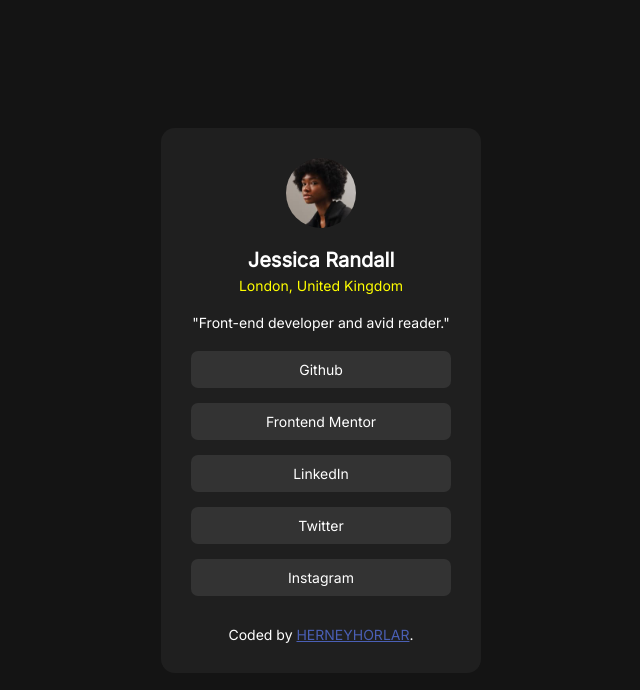
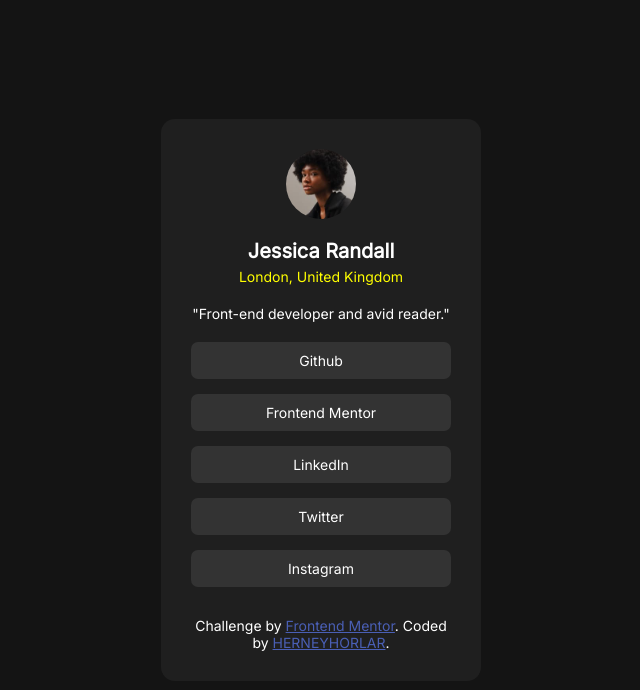
Before and after one commit to Therealherney/social-link, a plain HTML site: page index.html in a window 1280 px wide. Shown: the whole page, without its empty margins (319-959 px from the left). Drawn offline with Linux system fonts and the light colour scheme.

Commit message:
Update index.html

```diff
--- a/index.html
+++ b/index.html
@@ -39,6 +39,7 @@
       </div>
 
       <div class="attribution">
+        Challenge by <a href="https://www.frontendmentor.io?ref=challenge" target="_blank">Frontend Mentor</a>.
         Coded by <a href="https://herneyhorlar.vercel.app">HERNEYHORLAR</a>.
       </div>
     </div>
```
